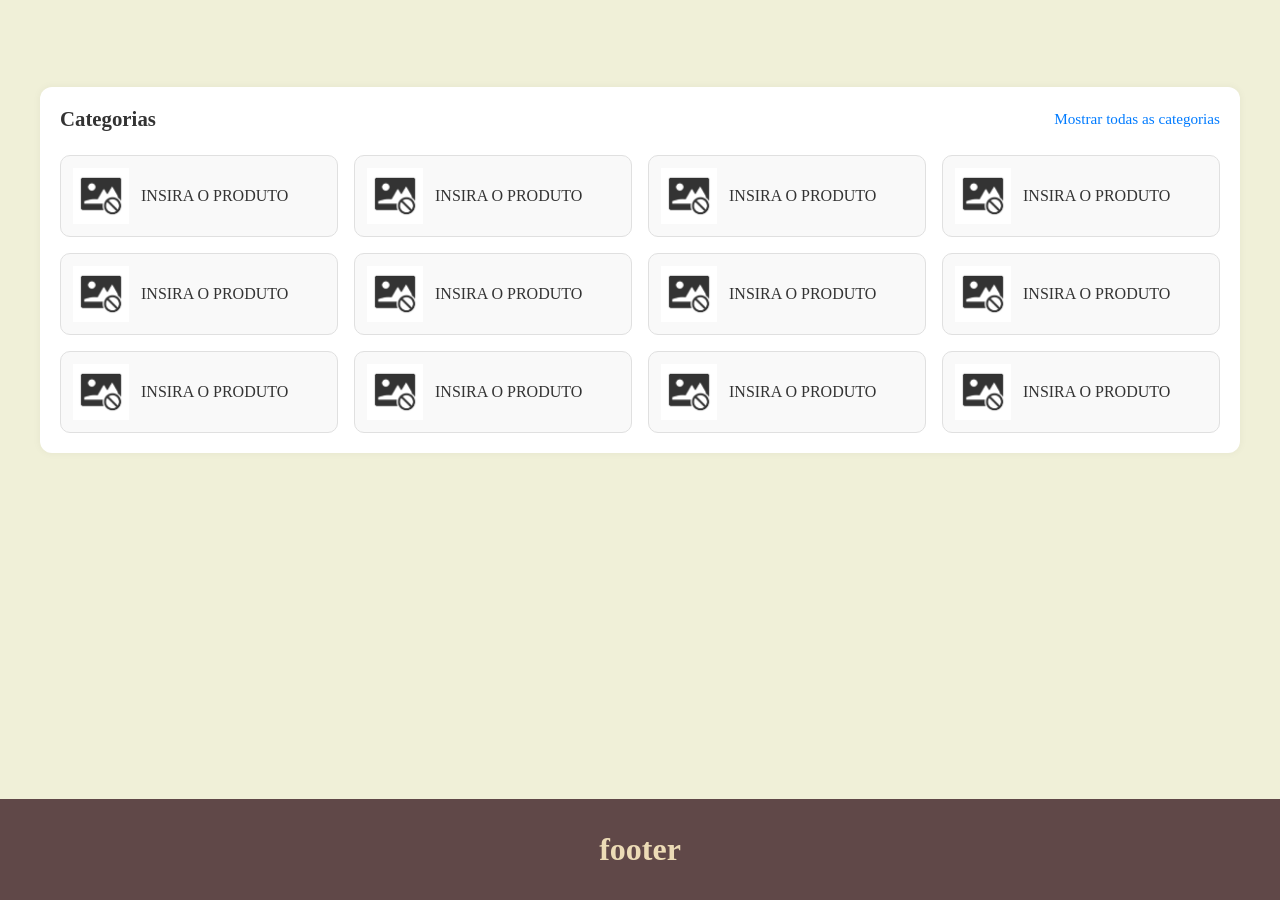
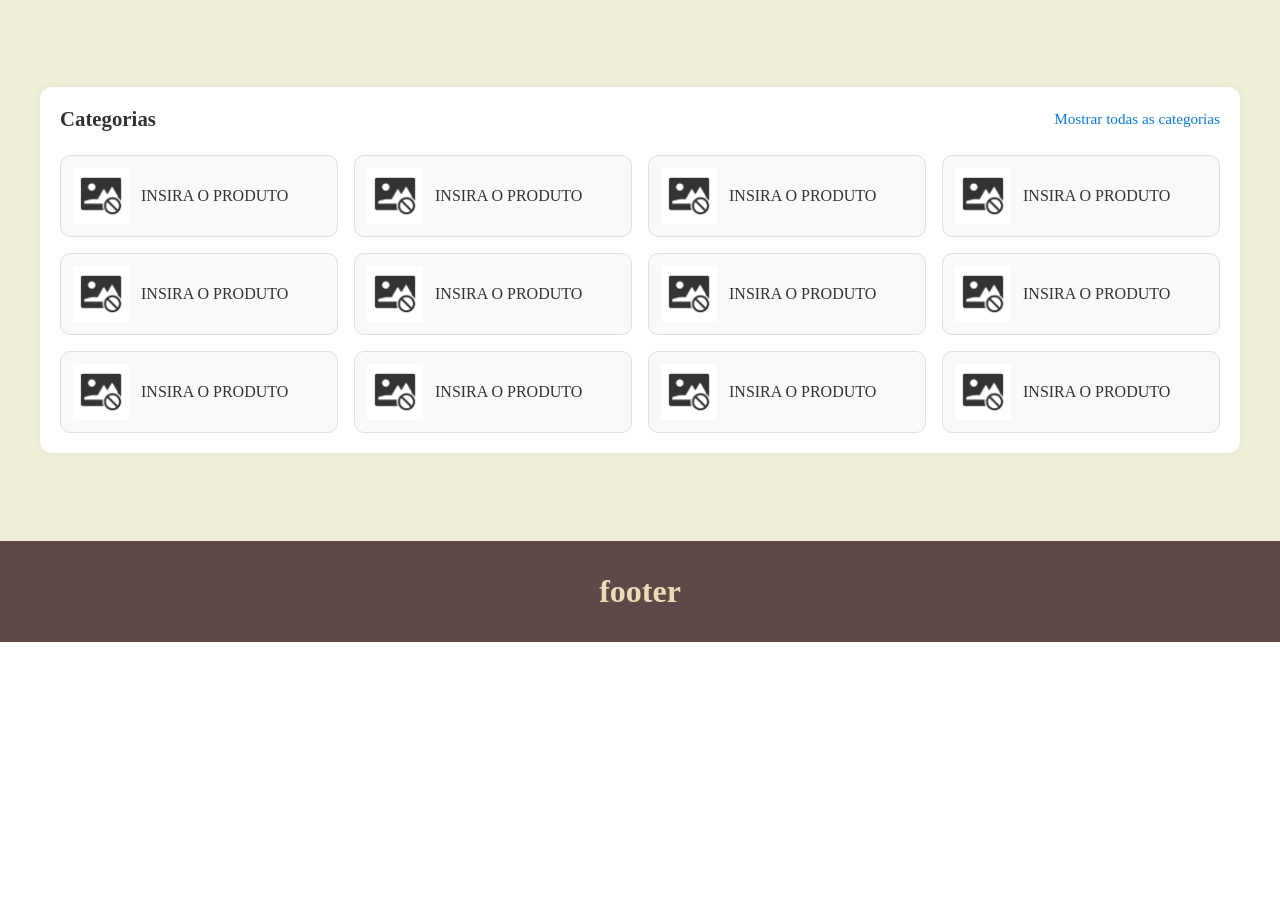
Before and after one commit to coelho-py/loja-virtual, a PHP site: page / in a window 1280 px wide; the page is wider, and only the part inside the window is pictured. Shown: the part 387-1287 px from the top of that part. After the commit the page ends 1029 px from the top of that part, so only its background shows below. Run offline with PHP 8.4, Linux system fonts and the light colour scheme.

Commit message:
tentando resolver

```diff
--- a/estilo.css
+++ b/estilo.css
@@ -12,7 +12,9 @@
 
 body{
     background-color: var(--cor_fundo);
-    overflow:hidden;
+    min-height: 100vh;
+    display: flex;
+    flex-direction: column;
 }
 
 /* Header Start*/
@@ -72,7 +74,7 @@ nav a:hover::after{
 
 main {
     padding: 3rem 1rem;
-    min-height: 100vh;
+    flex-grow: 1;
 }
 
 h1{
```
